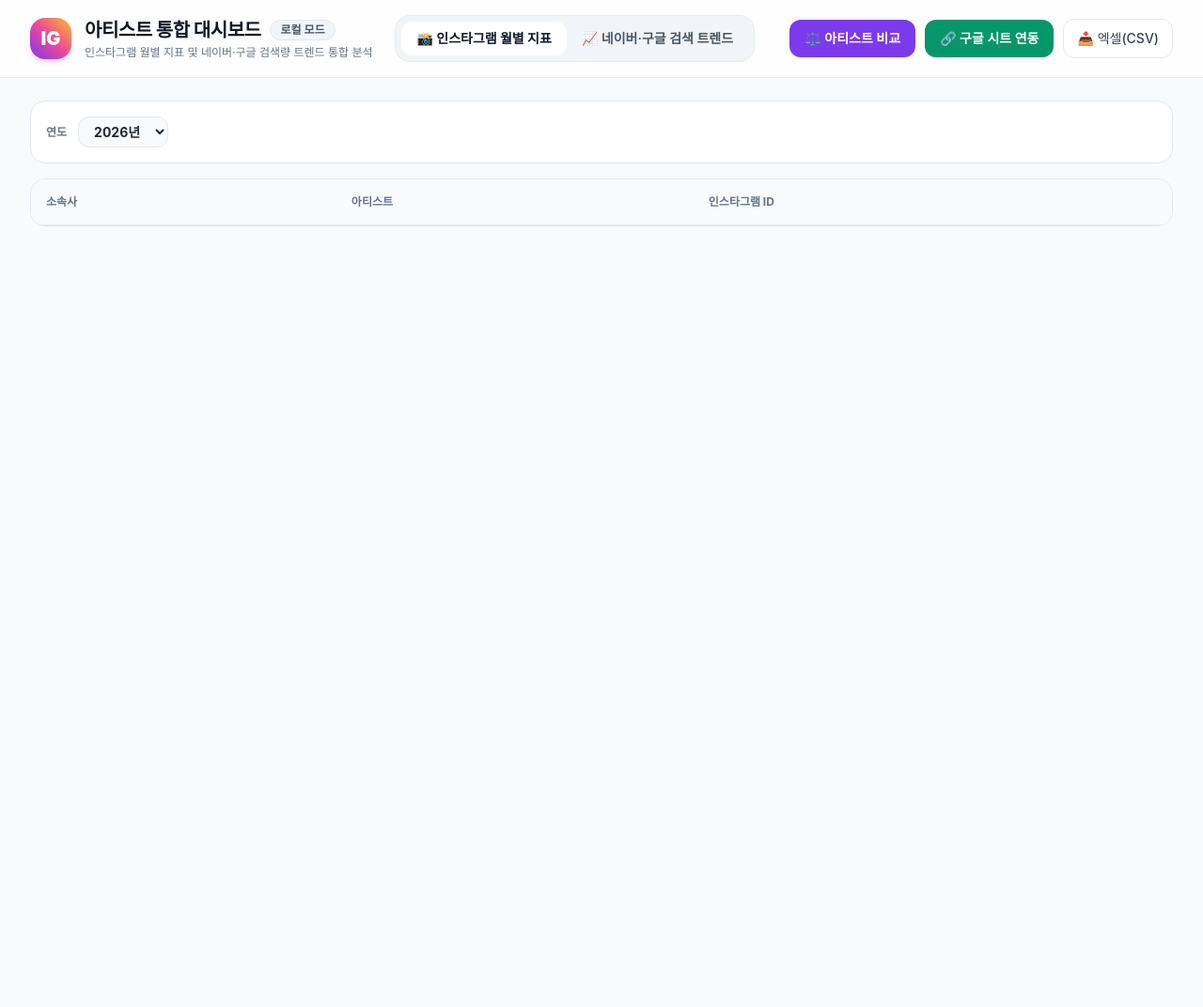
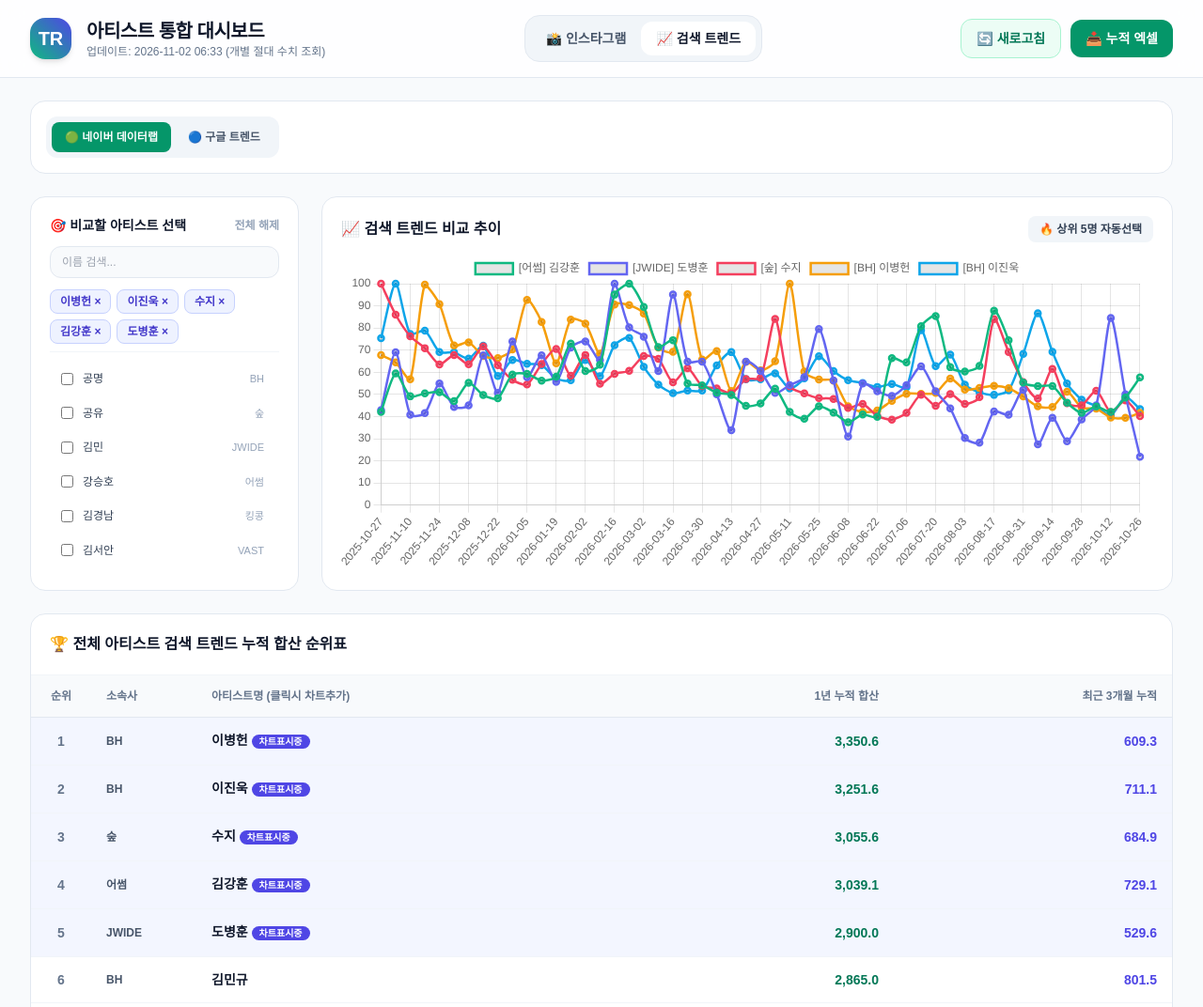
Before and after one commit to withoutloves9/insta-dashboard, a plain HTML site: page index.html in a window 1280 px wide. Shown: the top 1072 px of the page at 94% size. Before the commit the page ends 800 px from the top, so only its background shows below. Drawn offline with nearby package versions, Linux system fonts and the light colour scheme; a web font is replaced by a local one.

Commit message:
index.html 업데이트

```diff
--- a/index.html
+++ b/index.html
@@ -6,60 +6,37 @@
   <title>아티스트 통합 지표 대시보드 (인스타 & 검색 트렌드)</title>
   <script src="https://cdn.tailwindcss.com"></script>
   <script src="https://cdn.jsdelivr.net/npm/chart.js"></script>
-  <script src="trends_data.js" onerror="console.log('로컬 trends_data.js 없음 - 샘플 모드로 동작합니다.')"></script>
+  <script src="trends_data.js" onerror="console.log('trends_data.js 로드 대기중')"></script>
   <style>
     @import url('https://cdn.jsdelivr.net/gh/orioncactus/pretendard/dist/web/static/pretendard.css');
-    body { font-family: 'Pretendard', -apple-system, BlinkMacSystemFont, sans-serif; background-color: #f8fafc; color: #1e293b; }
+    body { font-family: 'Pretendard', sans-serif; background-color: #f8fafc; color: #1e293b; }
     .sticky-col-1 { position: sticky; left: 0; z-index: 20; background: inherit; }
     .sticky-col-2 { position: sticky; left: 96px; z-index: 20; background: inherit; }
     .sticky-col-3 { position: sticky; left: 224px; z-index: 20; background: inherit; box-shadow: 2px 0 8px -2px rgba(0,0,0,0.06); }
-    ::-webkit-scrollbar { width: 8px; height: 8px; }
-    ::-webkit-scrollbar-track { background: #f1f5f9; }
-    ::-webkit-scrollbar-thumb { background: #cbd5e1; border-radius: 4px; }
-    ::-webkit-scrollbar-thumb:hover { background: #94a3b8; }
   </style>
 </head>
 <body class="min-h-screen flex flex-col antialiased">
 
   <!-- 상단 헤더 -->
-  <header class="bg-white/80 backdrop-blur-md border-b border-slate-200/80 sticky top-0 z-30 shadow-xs">
+  <header class="bg-white/80 backdrop-blur-md border-b border-slate-200 sticky top-0 z-30 shadow-xs">
     <div class="max-w-[1700px] mx-auto px-4 sm:px-8 py-4 flex flex-wrap items-center justify-between gap-4">
-      <div class="flex flex-wrap items-center gap-6">
-        <div class="flex items-center gap-3.5">
-          <div id="headerLogoBox" class="w-11 h-11 rounded-2xl bg-gradient-to-tr from-violet-600 via-pink-500 to-amber-400 flex items-center justify-center text-white font-black text-xl shadow-md shadow-pink-500/20">
-            IG
-          </div>
+      <div class="flex items-center gap-4">
+        <div id="headerLogoBox" class="w-11 h-11 rounded-2xl bg-gradient-to-tr from-emerald-500 to-indigo-600 flex items-center justify-center text-white font-black text-xl shadow-md">TR</div>
         <div>
-            <div class="flex items-center gap-2.5">
-              <h1 id="headerTitle" class="text-xl font-bold tracking-tight text-slate-900">아티스트 통합 대시보드</h1>
-              <span id="syncStatusBadge" class="px-2.5 py-0.5 text-xs font-semibold rounded-full bg-slate-100 text-slate-600 border border-slate-200">로컬 모드</span>
-            </div>
-            <p id="headerSubtitle" class="text-xs text-slate-500 mt-0.5">인스타그램 월별 지표 및 네이버·구글 검색량 트렌드 통합 분석</p>
+          <h1 class="text-xl font-bold tracking-tight text-slate-900">아티스트 통합 대시보드</h1>
+          <p id="trendsUpdatedBadge" class="text-xs text-slate-500">데이터 동기화 대기중</p>
         </div>
       </div>
 
       <!-- 메인 탭 스위치 -->
-        <div class="flex items-center bg-slate-100 p-1.5 rounded-2xl border border-slate-200/70">
-          <button onclick="switchMainTab('INSTA')" id="mainTab_INSTA" class="px-4 py-2 rounded-xl text-xs sm:text-sm font-bold bg-white text-slate-900 shadow-xs transition flex items-center gap-1.5">
-            <span>📸 인스타그램 월별 지표</span>
-          </button>
-          <button onclick="switchMainTab('TRENDS')" id="mainTab_TRENDS" class="px-4 py-2 rounded-xl text-xs sm:text-sm font-semibold text-slate-600 hover:text-slate-900 transition flex items-center gap-1.5">
-            <span>📈 네이버·구글 검색 트렌드</span>
-          </button>
-        </div>
+      <div class="flex items-center bg-slate-100 p-1.5 rounded-2xl border border-slate-200">
+        <button onclick="switchMainTab('INSTA')" id="mainTab_INSTA" class="px-4 py-2 rounded-xl text-xs sm:text-sm font-bold text-slate-600">📸 인스타그램</button>
+        <button onclick="switchMainTab('TRENDS')" id="mainTab_TRENDS" class="px-4 py-2 rounded-xl text-xs sm:text-sm font-bold bg-white text-slate-900 shadow-xs">📈 검색 트렌드</button>
       </div>
 
-      <!-- 우측 액션 버튼 (인스타 탭 전용) -->
-      <div id="instaActionButtons" class="flex flex-wrap items-center gap-2.5">
-        <button onclick="openCompareModal()" class="px-4 py-2.5 rounded-xl text-xs sm:text-sm font-semibold bg-violet-600 hover:bg-violet-700 text-white shadow-sm flex items-center gap-1.5">⚖️ 아티스트 비교</button>
-        <button onclick="openSheetSyncModal()" class="px-4 py-2.5 rounded-xl text-xs sm:text-sm font-semibold bg-emerald-600 hover:bg-emerald-700 text-white shadow-sm flex items-center gap-2">🔗 구글 시트 연동</button>
-        <button onclick="exportCSV()" class="px-3.5 py-2.5 rounded-xl text-xs sm:text-sm font-medium bg-white hover:bg-slate-50 text-slate-700 border border-slate-200">📥 엑셀(CSV)</button>
-      </div>
-
-      <!-- 우측 액션 버튼 (트렌드 탭 전용 - 새로고침 및 엑셀 버튼 확실히 노출) -->
-      <div id="trendsActionButtons" class="hidden flex-wrap items-center gap-2.5">
-        <span id="trendsUpdatedBadge" class="text-xs font-medium text-slate-500 bg-slate-100 px-3 py-2 rounded-xl border border-slate-200">업데이트 대기중</span>
-        <button onclick="reloadTrendsData()" class="px-4 py-2.5 rounded-xl text-xs sm:text-sm font-semibold bg-emerald-50 hover:bg-emerald-100 text-emerald-700 border border-emerald-200 flex items-center gap-1.5 shadow-xs">
+      <!-- 우측 액션 버튼 -->
+      <div class="flex items-center gap-2.5">
+        <button onclick="reloadTrendsData()" class="px-4 py-2.5 rounded-xl text-xs sm:text-sm font-semibold bg-emerald-50 hover:bg-emerald-100 text-emerald-700 border border-emerald-200 shadow-xs flex items-center gap-1.5">
           <span>🔄 새로고침</span>
         </button>
         <button onclick="exportTrendsCSV()" class="px-4 py-2.5 rounded-xl text-xs sm:text-sm font-semibold bg-emerald-600 hover:bg-emerald-700 text-white shadow-sm flex items-center gap-1.5">
@@ -70,51 +47,64 @@
   </header>
 
   <!-- [뷰 1] 인스타그램 대시보드 -->
-  <div id="view_INSTA" class="flex-1 flex flex-col">
-    <section class="max-w-[1700px] w-full mx-auto px-4 sm:px-8 pt-6 pb-4">
-      <div class="bg-white p-4 rounded-2xl border border-slate-200 shadow-xs flex items-center gap-3">
-        <label class="text-xs font-bold text-slate-500">연도</label>
-        <select id="yearSelect" onchange="renderTable()" class="px-3 py-1.5 rounded-xl border border-slate-200 text-sm font-bold bg-slate-50">
-          <option value="2025">2025년</option>
-          <option value="2026" selected>2026년</option>
-        </select>
-      </div>
-    </section>
-    <main class="max-w-[1700px] w-full mx-auto px-4 sm:px-8 pb-16 flex-1">
-      <div class="bg-white rounded-2xl border border-slate-200 shadow-xs overflow-hidden">
-        <div class="overflow-x-auto">
+  <div id="view_INSTA" class="hidden flex-1 flex flex-col p-4 sm:p-8">
+    <div class="bg-white rounded-2xl border border-slate-200 overflow-x-auto">
       <table class="w-full text-left border-collapse">
         <thead>
-              <tr id="tableHeaderRow" class="bg-slate-50 border-b border-slate-200 text-xs font-bold text-slate-500">
-                <th class="sticky-col-1 bg-slate-50 py-4 px-4">소속사</th>
-                <th class="sticky-col-2 bg-slate-50 py-4 px-4">아티스트</th>
-                <th class="sticky-col-3 bg-slate-50 py-4 px-4">인스타그램 ID</th>
+          <tr class="bg-slate-50 border-b border-slate-200 text-xs font-bold text-slate-500">
+            <th class="py-3 px-4">소속사</th>
+            <th class="py-3 px-4">아티스트</th>
           </tr>
         </thead>
         <tbody id="tableBody" class="divide-y divide-slate-100 text-sm"></tbody>
       </table>
     </div>
   </div>
-    </main>
+
+  <!-- [뷰 2] 검색 트렌드 대시보드 (그래프 및 멀티 선택 복원) -->
+  <div id="view_TRENDS" class="flex-1 flex flex-col max-w-[1700px] w-full mx-auto px-4 sm:px-8 pt-6 pb-16 space-y-6">
+    <div class="bg-white p-4 rounded-2xl border border-slate-200 shadow-xs flex flex-wrap items-center justify-between gap-4">
+      <div class="flex items-center gap-1 bg-slate-100 p-1.5 rounded-xl text-xs font-semibold">
+        <button onclick="setTrendPlatform('NAVER')" id="plat_NAVER" class="px-3.5 py-2 rounded-lg bg-emerald-600 text-white font-bold shadow-xs">🟢 네이버 데이터랩</button>
+        <button onclick="setTrendPlatform('GOOGLE')" id="plat_GOOGLE" class="px-3.5 py-2 rounded-lg text-slate-600 hover:text-slate-900">🔵 구글 트렌드</button>
+      </div>
     </div>
 
-  <!-- [뷰 2] 검색 트렌드 대시보드 -->
-  <div id="view_TRENDS" class="hidden flex-1 flex flex-col max-w-[1700px] w-full mx-auto px-4 sm:px-8 pt-6 pb-16 space-y-6">
-    <div class="bg-white p-4 rounded-2xl border border-slate-200 shadow-xs flex items-center gap-3">
-      <button onclick="setTrendPlatform('NAVER')" id="plat_NAVER" class="px-4 py-2 rounded-xl bg-emerald-600 text-white font-bold text-xs shadow-xs">🟢 네이버 데이터랩</button>
-      <button onclick="setTrendPlatform('GOOGLE')" id="plat_GOOGLE" class="px-4 py-2 rounded-xl text-slate-600 text-xs font-semibold">🔵 구글 트렌드</button>
+    <!-- 좌측 아티스트 선택 + 우측 비교 그래프 -->
+    <div class="grid grid-cols-1 lg:grid-cols-4 gap-6">
+      <div class="bg-white p-5 rounded-2xl border border-slate-200 shadow-xs flex flex-col h-[420px]">
+        <div class="flex items-center justify-between mb-3">
+          <h3 class="text-sm font-bold text-slate-900">🎯 비교할 아티스트 선택</h3>
+          <button onclick="clearSelectedTrendArtists()" class="text-xs text-slate-400 hover:text-rose-600 font-semibold">전체 해제</button>
+        </div>
+        <div class="mb-3">
+          <input id="trendArtistSearch" oninput="renderTrendArtistSelector()" type="text" placeholder="이름 검색..." class="w-full px-3 py-2 rounded-xl border border-slate-200 text-xs bg-slate-50 focus:bg-white focus:outline-none" />
+        </div>
+        <div id="selectedArtistTags" class="flex flex-wrap gap-1.5 mb-3 pb-2 border-b border-slate-100 min-h-[34px]"></div>
+        <div id="trendArtistChecklist" class="flex-1 overflow-y-auto space-y-1 pr-1"></div>
       </div>
 
-    <!-- 하단 순위표 -->
+      <div class="lg:col-span-3 bg-white p-5 rounded-2xl border border-slate-200 shadow-xs flex flex-col h-[420px]">
+        <div class="flex items-center justify-between mb-3">
+          <h3 class="text-base font-extrabold text-slate-900">📈 검색 트렌드 비교 추이</h3>
+          <button onclick="selectTopArtists(5)" class="px-3 py-1.5 rounded-lg bg-slate-100 hover:bg-slate-200 text-xs font-semibold text-slate-700">🔥 상위 5명 자동선택</button>
+        </div>
+        <div class="flex-1 w-full relative">
+          <canvas id="trendsMainChart"></canvas>
+        </div>
+      </div>
+    </div>
+
+    <!-- 하단 누적 합산 순위표 -->
     <div class="bg-white rounded-2xl border border-slate-200 shadow-xs overflow-hidden">
       <div class="p-5 border-b border-slate-100 font-bold text-slate-900">🏆 전체 아티스트 검색 트렌드 누적 합산 순위표</div>
-      <div class="overflow-x-auto max-h-[600px]">
+      <div class="overflow-x-auto max-h-[500px]">
         <table class="w-full text-left border-collapse text-sm">
           <thead class="bg-slate-50 border-b border-slate-200 text-xs font-bold text-slate-500 uppercase sticky top-0">
             <tr>
               <th class="py-3.5 px-4 w-16 text-center">순위</th>
               <th class="py-3.5 px-4 w-28">소속사</th>
-              <th class="py-3.5 px-4 w-40">아티스트명</th>
+              <th class="py-3.5 px-4">아티스트명 (클릭시 차트추가)</th>
               <th class="py-3.5 px-4 text-right">1년 누적 합산</th>
               <th class="py-3.5 px-4 text-right">최근 3개월 누적</th>
             </tr>
@@ -126,49 +116,19 @@
   </div>
 
   <script>
-    let currentMainTab = 'INSTA';
+    let currentMainTab = 'TRENDS';
     function switchMainTab(tab) {
       currentMainTab = tab;
-      const viewInsta = document.getElementById('view_INSTA');
-      const viewTrends = document.getElementById('view_TRENDS');
-      const btnInsta = document.getElementById('mainTab_INSTA');
-      const btnTrends = document.getElementById('mainTab_TRENDS');
-      const actInsta = document.getElementById('instaActionButtons');
-      const actTrends = document.getElementById('trendsActionButtons');
-      const logoBox = document.getElementById('headerLogoBox');
-
-      if (tab === 'INSTA') {
-        viewInsta.classList.remove('hidden'); viewTrends.classList.add('hidden');
-        actInsta.classList.remove('hidden'); actTrends.classList.add('hidden'); actTrends.style.display = 'none';
-        btnInsta.className = 'px-4 py-2 rounded-xl text-xs sm:text-sm font-bold bg-white text-slate-900 shadow-xs transition flex items-center gap-1.5';
-        btnTrends.className = 'px-4 py-2 rounded-xl text-xs sm:text-sm font-semibold text-slate-600 hover:text-slate-900 transition flex items-center gap-1.5';
-        logoBox.textContent = 'IG';
-        logoBox.className = 'w-11 h-11 rounded-2xl bg-gradient-to-tr from-violet-600 via-pink-500 to-amber-400 flex items-center justify-center text-white font-black text-xl shadow-md shadow-pink-500/20';
-      } else {
-        viewInsta.classList.add('hidden'); viewTrends.classList.remove('hidden');
-        actInsta.classList.add('hidden'); actTrends.classList.remove('hidden'); actTrends.style.display = 'flex';
-        btnTrends.className = 'px-4 py-2 rounded-xl text-xs sm:text-sm font-bold bg-white text-slate-900 shadow-xs transition flex items-center gap-1.5';
-        btnInsta.className = 'px-4 py-2 rounded-xl text-xs sm:text-sm font-semibold text-slate-600 hover:text-slate-900 transition flex items-center gap-1.5';
-        logoBox.textContent = 'TR';
-        logoBox.className = 'w-11 h-11 rounded-2xl bg-gradient-to-tr from-emerald-500 via-teal-500 to-indigo-600 flex items-center justify-center text-white font-black text-xl shadow-md shadow-emerald-500/20';
-        initTrendsDashboard();
+      document.getElementById('view_INSTA').classList.toggle('hidden', tab !== 'INSTA');
+      document.getElementById('view_TRENDS').classList.toggle('hidden', tab !== 'TRENDS');
+      if (tab === 'TRENDS') initTrendsDashboard();
     }
-    }
-
-    const STORAGE_KEY = 'insta_artist_dashboard_v8';
-    let state = { artists: [], records: {} };
-    try { const raw = localStorage.getItem(STORAGE_KEY); if (raw) state = JSON.parse(raw); } catch (e) {}
-
-    function updateAgencyOptions() {
-      const sel = document.getElementById('agencyFilter');
-      if (!sel) return;
-      const agencies = [...new Set(state.artists.map(a => a.agency).filter(Boolean))];
-      sel.innerHTML = '<option value="ALL">전체 소속사</option>' + agencies.map(ag => `<option value="${ag}">${ag}</option>`).join('');
-    }
-    function renderTable() { updateAgencyOptions(); }
 
     let trendsData = null;
     let trendPlatform = 'NAVER';
+    let selectedTrendArtists = new Set();
+    let trendsMainChartInstance = null;
+    const CHART_COLORS = ['#10b981', '#6366f1', '#f43f5e', '#f59e0b', '#0ea5e9', '#8b5cf6', '#ec4899'];
 
     function initTrendsDashboard() {
       if (window.TRENDS_DATA && window.TRENDS_DATA.artists) {
@@ -182,39 +142,98 @@
     function reloadTrendsData(isSilent = false) {
       const badge = document.getElementById('trendsUpdatedBadge');
       if (!isSilent) badge.textContent = '⏳ 새로고침 중...';
-
       const oldScript = document.getElementById('dynamicTrendsScript');
       if (oldScript) oldScript.remove();
 
       const script = document.createElement('script');
       script.id = 'dynamicTrendsScript';
       script.src = 'trends_data.js?t=' + new Date().getTime();
-
       script.onload = function() {
         if (window.TRENDS_DATA && window.TRENDS_DATA.artists) {
           trendsData = window.TRENDS_DATA;
           afterTrendsDataLoaded();
           if (!isSilent) alert('✅ 최신 데이터를 성공적으로 불러왔습니다!');
-        } else {
-          if (!isSilent) alert('❌ 데이터 형식이 올바르지 않습니다.');
         }
       };
-      script.onerror = function() {
-        if (!isSilent) alert('❌ trends_data.js 파일을 찾을 수 없습니다.');
-      };
+      script.onerror = function() { if (!isSilent) alert('❌ trends_data.js 로드 실패'); };
       document.head.appendChild(script);
     }
 
     function afterTrendsDataLoaded() {
-      document.getElementById('trendsUpdatedBadge').textContent = `업데이트: ${trendsData.updatedAt || '방금 전'} (기준: ${trendsData.anchor})`;
+      document.getElementById('trendsUpdatedBadge').textContent = `업데이트: ${trendsData.updatedAt || '방금 전'} (${trendsData.anchor})`;
+      if (selectedTrendArtists.size === 0 && trendsData.artists.length > 0) selectTopArtists(5, false);
+      renderTrendArtistSelector();
+      updateTrendsChart();
       renderTrendsRankingTable();
     }
 
     function setTrendPlatform(plat) {
       trendPlatform = plat;
-      document.getElementById('plat_NAVER').className = plat === 'NAVER' ? 'px-4 py-2 rounded-xl bg-emerald-600 text-white font-bold text-xs shadow-xs' : 'px-4 py-2 rounded-xl text-slate-600 text-xs font-semibold';
-      document.getElementById('plat_GOOGLE').className = plat === 'GOOGLE' ? 'px-4 py-2 rounded-xl bg-blue-600 text-white font-bold text-xs shadow-xs' : 'px-4 py-2 rounded-xl text-slate-600 text-xs font-semibold';
+      document.getElementById('plat_NAVER').className = plat === 'NAVER' ? 'px-3.5 py-2 rounded-lg bg-emerald-600 text-white font-bold shadow-xs' : 'px-3.5 py-2 rounded-lg text-slate-600';
+      document.getElementById('plat_GOOGLE').className = plat === 'GOOGLE' ? 'px-3.5 py-2 rounded-lg bg-blue-600 text-white font-bold shadow-xs' : 'px-3.5 py-2 rounded-lg text-slate-600';
+      updateTrendsChart();
+    }
+
+    function toggleTrendArtist(name) {
+      if (selectedTrendArtists.has(name)) selectedTrendArtists.delete(name);
+      else {
+        if (selectedTrendArtists.size >= 10) return alert('최대 10명까지만 비교 가능합니다.');
+        selectedTrendArtists.add(name);
+      }
+      renderTrendArtistSelector();
+      updateTrendsChart();
       renderTrendsRankingTable();
+    }
+
+    function clearSelectedTrendArtists() { selectedTrendArtists.clear(); renderTrendArtistSelector(); updateTrendsChart(); renderTrendsRankingTable(); }
+    function selectTopArtists(count, shouldRender = true) {
+      if (!trendsData?.artists) return;
+      selectedTrendArtists.clear();
+      const sorted = [...trendsData.artists].sort((a, b) => (b.summary?.total_1year || 0) - (a.summary?.total_1year || 0));
+      sorted.slice(0, count).forEach(a => selectedTrendArtists.add(a.name));
+      if (shouldRender) { renderTrendArtistSelector(); updateTrendsChart(); renderTrendsRankingTable(); }
+    }
+
+    function renderTrendArtistSelector() {
+      const q = document.getElementById('trendArtistSearch').value.trim().toLowerCase();
+      const tagBox = document.getElementById('selectedArtistTags');
+      const listBox = document.getElementById('trendArtistChecklist');
+
+      tagBox.innerHTML = selectedTrendArtists.size === 0 ? '<span class="text-xs text-slate-400">선택된 아티스트가 없습니다.</span>' :
+        [...selectedTrendArtists].map((name) => `<span onclick="toggleTrendArtist('${name}')" class="px-2.5 py-1 rounded-lg text-xs font-bold bg-indigo-50 text-indigo-700 border border-indigo-200 cursor-pointer flex items-center gap-1">${name} &times;</span>`).join('');
+
+      const filtered = trendsData.artists.filter(a => !q || a.name.toLowerCase().includes(q));
+      listBox.innerHTML = filtered.map(a => {
+        const checked = selectedTrendArtists.has(a.name);
+        return `<label class="flex items-center justify-between px-3 py-2 rounded-xl cursor-pointer ${checked ? 'bg-indigo-50 font-bold text-indigo-900' : 'hover:bg-slate-50 text-slate-700'}">
+          <div class="flex items-center gap-2.5"><input type="checkbox" ${checked ? 'checked' : ''} onchange="toggleTrendArtist('${a.name}')" class="rounded text-indigo-600" /><span class="text-xs">${a.name}</span></div>
+          <span class="text-[11px] text-slate-400">${a.agency}</span></label>`;
+      }).join('');
+    }
+
+    function updateTrendsChart() {
+      if (!trendsData?.artists) return;
+      const ctx = document.getElementById('trendsMainChart').getContext('2d');
+      if (trendsMainChartInstance) trendsMainChartInstance.destroy();
+
+      const selectedList = trendsData.artists.filter(a => selectedTrendArtists.has(a.name));
+      let labels = trendsData.dates || [];
+      let datasets = selectedList.map((artist, idx) => {
+        const series = trendPlatform === 'NAVER' ? (artist.naver?.all || []) : (artist.google?.all || []);
+        return {
+          label: `[${artist.agency}] ${artist.name}`,
+          data: series,
+          borderColor: CHART_COLORS[idx % CHART_COLORS.length],
+          borderWidth: 2.5,
+          tension: 0.25
+        };
+      });
+
+      trendsMainChartInstance = new Chart(ctx, {
+        type: 'line',
+        data: { labels, datasets },
+        options: { responsive: true, maintainAspectRatio: false, scales: { y: { beginAtZero: true } } }
+      });
     }
 
     function renderTrendsRankingTable() {
@@ -224,10 +243,11 @@
 
       tbody.innerHTML = sorted.map((item, idx) => {
         const sum = item.summary || {};
-        return `<tr class="bg-white hover:bg-slate-50">
+        const isSelected = selectedTrendArtists.has(item.name);
+        return `<tr onclick="toggleTrendArtist('${item.name}')" class="cursor-pointer transition ${isSelected ? 'bg-indigo-50/70' : 'bg-white hover:bg-slate-50'}">
           <td class="py-3.5 px-4 text-center font-black text-slate-500">${idx + 1}</td>
           <td class="py-3.5 px-4 font-semibold text-xs text-slate-600">${item.agency}</td>
-          <td class="py-3.5 px-4 font-bold text-slate-900">${item.name}</td>
+          <td class="py-3.5 px-4 font-bold text-slate-900">${item.name} ${isSelected ? '<span class="px-2 py-0.5 text-[10px] rounded-full bg-indigo-600 text-white">차트표시중</span>' : ''}</td>
           <td class="py-3.5 px-4 text-right font-extrabold text-emerald-700">${(sum.total_1year || 0).toLocaleString(undefined, {minimumFractionDigits: 1, maximumFractionDigits: 1})}</td>
           <td class="py-3.5 px-4 text-right font-semibold text-indigo-600">${(sum.total_3months || 0).toLocaleString(undefined, {minimumFractionDigits: 1, maximumFractionDigits: 1})}</td>
         </tr>`;
@@ -237,7 +257,7 @@
     function exportTrendsCSV() {
       if (!trendsData?.artists) return;
       let csv = '\uFEFF순위,소속사,아티스트명,1년 누적 합산,최근 3개월 누적\n';
-      [...trendsData.artists].sort((a, b) => (b.summary?.total_1year || 0) - (a.summary?.total_1year || 0)).forEach((art, idx) => {
+      [...trendsData.artists].sort((a, b) => (b.summary?.total_1year || 0) - (b.summary?.total_1year || 0)).forEach((art, idx) => {
         const sum = art.summary || {};
         csv += `${idx + 1},"${art.agency}","${art.name}",${sum.total_1year || 0},${sum.total_3months || 0}\n`;
       });
@@ -247,11 +267,7 @@
       link.click();
     }
 
-    function exportCSV() {}
-    function openCompareModal() {}
-    function openSheetSyncModal() {}
-
-    renderTable();
+    initTrendsDashboard();
   </script>
 </body>
 </html>
```
Lines whose indentation alone changed are shown as unchanged.
